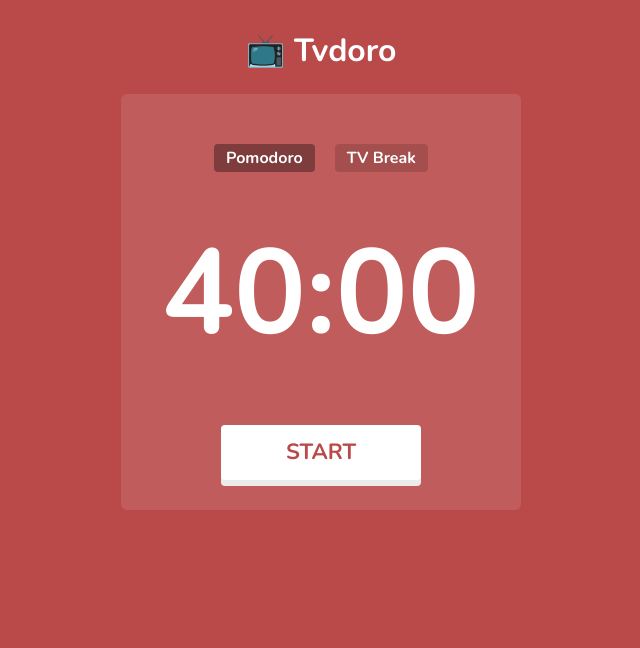
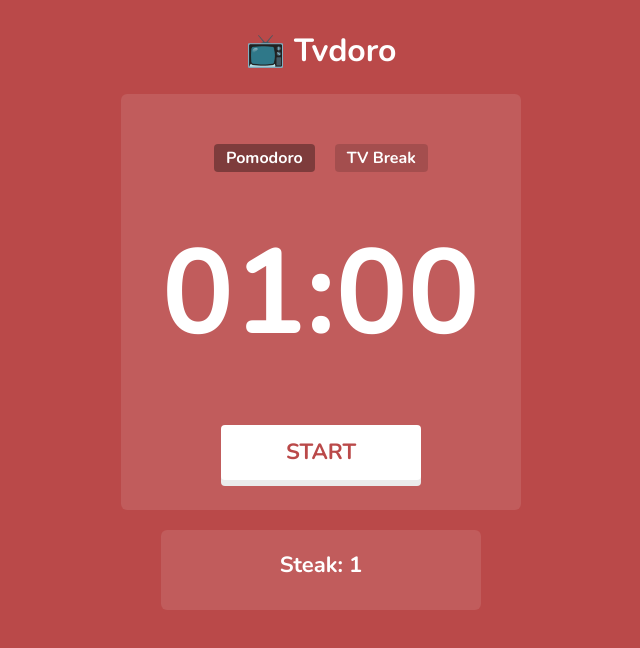
Before and after one commit to IvanKuria/tvdoro-react-app, a React (Vite) app: page / in a window 1280 px wide. Shown: the top 648 px of the page, without its empty margins (319-959 px from the left). Built offline with nearby package versions, Linux system fonts and the light colour scheme; a web font is replaced by a local one.

Commit message:
added a streak counter

```diff
--- a/src/App.jsx
+++ b/src/App.jsx
@@ -1,5 +1,6 @@
 import Header from './components/Header'
 import Counter from './components/Counter'
+import PomodoroCounter from './components/PomodoroCounter'
 function App() {
 
   return (
--- a/src/components/Counter.jsx
+++ b/src/components/Counter.jsx
@@ -1,12 +1,15 @@
 import React, { useState, useEffect, Component } from 'react';
 import toast, { Toaster } from 'react-hot-toast';
 import "../index.css";
+import PomodoroCounter from './PomodoroCounter';
 
 function Counter() {
     const [isPomodoro, setIsPomodoro] = useState(true);
     const [isActive, setIsActive] = useState(false);
     const [minutes, setMinutes] = useState(40);
     const [seconds, setSeconds] = useState(0);
+    const [pomodorStreakCounter, setPomodoroStreakCounter] = useState(1);
+    const [breakStreakCounter, setBreakStreakCounter] = useState(1);
 
     const notify = () =>
         toast(isPomodoro ? "Good Job Studying" : "Time to Lock In!", {
@@ -19,7 +22,7 @@ function Counter() {
         document.body.style.backgroundColor = isPomodoro ? "rgb(186, 73, 73)" : "rgb(56, 133, 138)"
 
         if (isPomodoro) {
-            setMinutes(40);
+            setMinutes(1);
             setSeconds(0);
         } else {
             setMinutes(20);
@@ -43,6 +46,7 @@ function Counter() {
                 setIsActive(false); // Pause the timer
                 setIsPomodoro(p => !p); // Switch mode
                 notify();
+                isActive ? setBreakStreakCounter(bs => bs + 1): setPomodoroStreakCounter(ps => ps + 1)
                 handleStartPause()
             } else if (seconds > 0) {
                 setSeconds(s => s - 1);
@@ -82,6 +86,7 @@ function Counter() {
 
     // Render
     return (
+        <>
         <div className="counter-title-container">
             <div className="titles-container">
                 <button
@@ -106,7 +111,10 @@ function Counter() {
                 </button>
                 <Toaster position="top-center" reverseOrder={false} />
             </div>
+
         </div>
+        {isActive ? <PomodoroCounter counter={pomodorStreakCounter}/>: <PomodoroCounter counter={breakStreakCounter}/>}
+        </>
     );
 }
 
--- /dev/null
+++ b/src/components/PomodoroCounter.jsx
@@ -0,0 +1,14 @@
+import React from 'react'
+import "../index.css"
+
+function PomodoroCounter(props) {
+  return (
+    <>
+        <div className="title-counter">
+            <span>{props.counter < 2 ? `Steak: ${props.counter}` : `Steaks: ${props.counter}`}</span>
+        </div>
+    </>
+  )
+}
+
+export default PomodoroCounter
--- a/src/index.css
+++ b/src/index.css
@@ -4,7 +4,6 @@ body{
     flex-direction: column;
     justify-content: center;
     align-items: center;
-    transition: color 0.5s ease-in-out;
 }
 
 /* Header Component */
@@ -102,3 +101,21 @@ body{
     background-color: white;
     transition: color 0.5s ease-in-out;
 }
+
+.title-counter{
+    display: flex;
+    flex-direction: column;
+    justify-content: center;
+    align-items: center;
+    font-family: "Nunito", sans-serif;
+    font-size: 22px;
+    font-weight: bold;
+    background-color: rgba(255, 255, 255, 0.1);
+    padding: 20px 0px 30px;
+    border-radius: 6px;
+    margin-bottom: 20px;
+    width: 20rem;
+    margin: auto;
+    color: white;
+
+}
```
